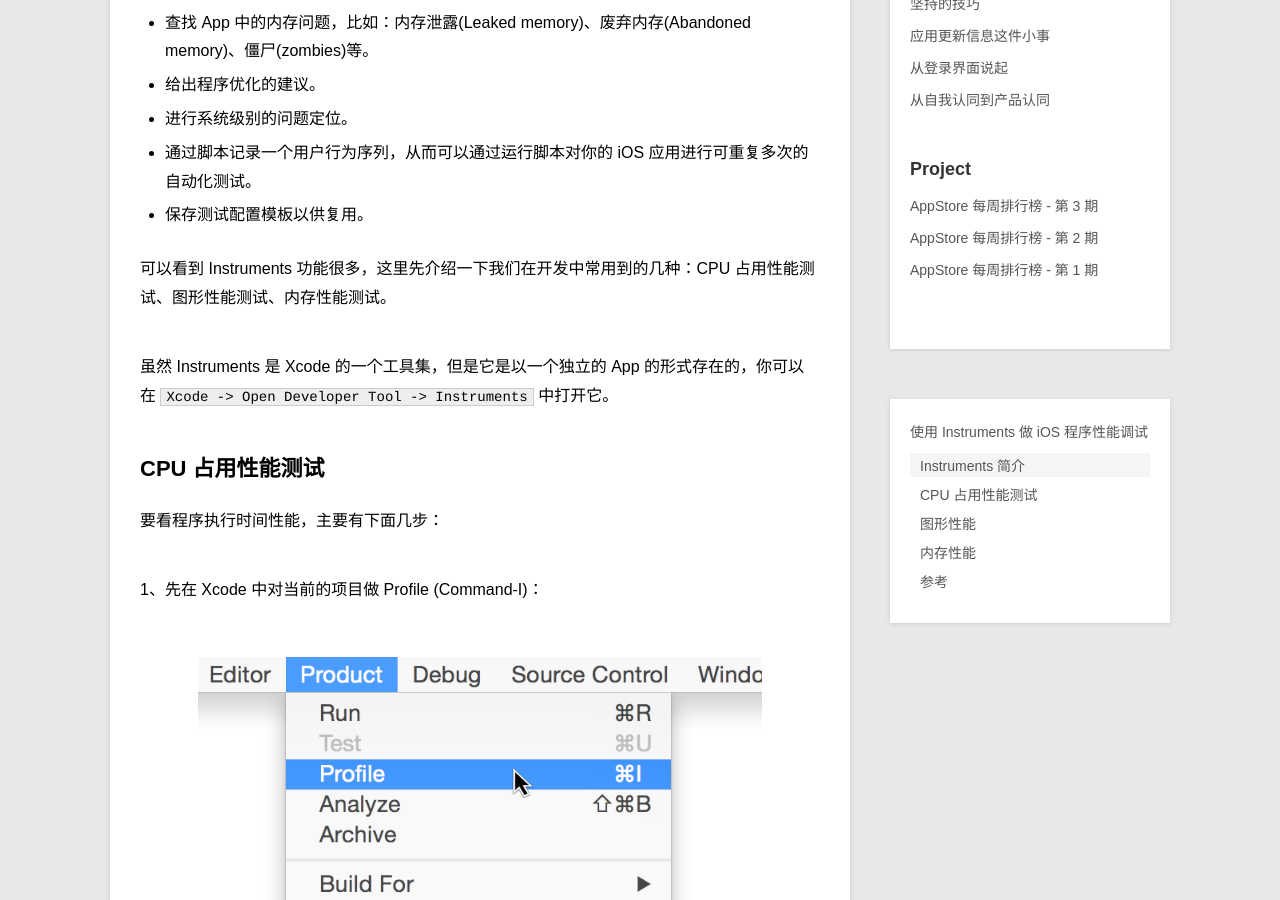
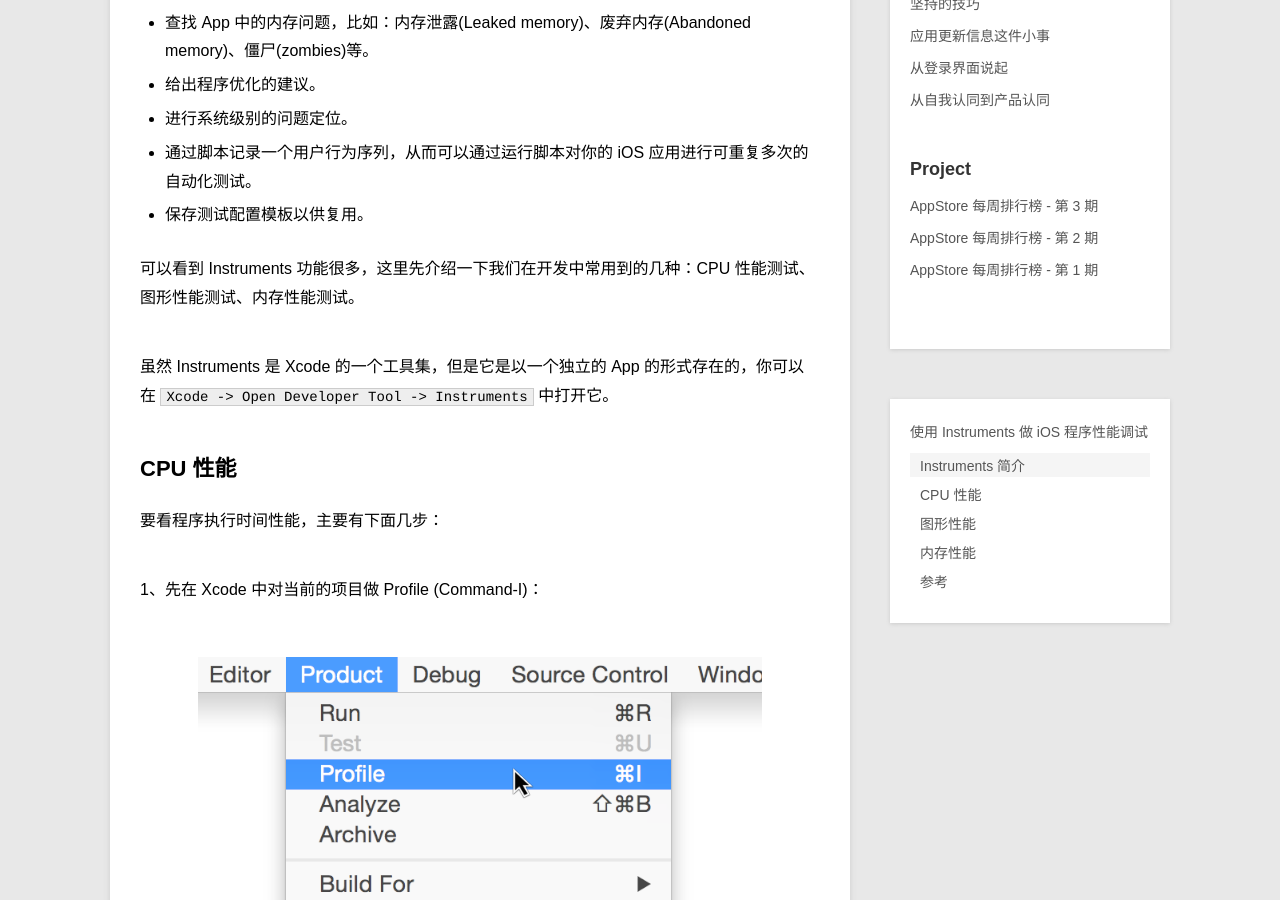
Before and after one commit to samirchen/samirchen.github.io, a Jekyll site: the page built from _posts/blog/2016-01-13-use-instruments.md, in a window 1280 px wide and 900 px high, scrolled down 584 px. Built offline with Jekyll 4.4.1, drawn with Linux system fonts in a browser that asks for light colours; Markdown is read by kramdown in place of the engine named in the settings; comment, search, counter and statistics services are not loaded.

Commit message:
Update blog

```diff
--- a/_posts/blog/2016-01-13-use-instruments.md
+++ b/_posts/blog/2016-01-13-use-instruments.md
@@ -23,13 +23,13 @@
 - 保存测试配置模板以供复用。
 
 
-可以看到 Instruments 功能很多，这里先介绍一下我们在开发中常用到的几种：CPU 占用性能测试、图形性能测试、内存性能测试。
+可以看到 Instruments 功能很多，这里先介绍一下我们在开发中常用到的几种：CPU 性能测试、图形性能测试、内存性能测试。
 
 虽然 Instruments 是 Xcode 的一个工具集，但是它是以一个独立的 App 的形式存在的，你可以在 `Xcode -> Open Developer Tool -> Instruments` 中打开它。
 
 
 
-## CPU 占用性能测试
+## CPU 性能
 
 要看程序执行时间性能，主要有下面几步：
 
```
